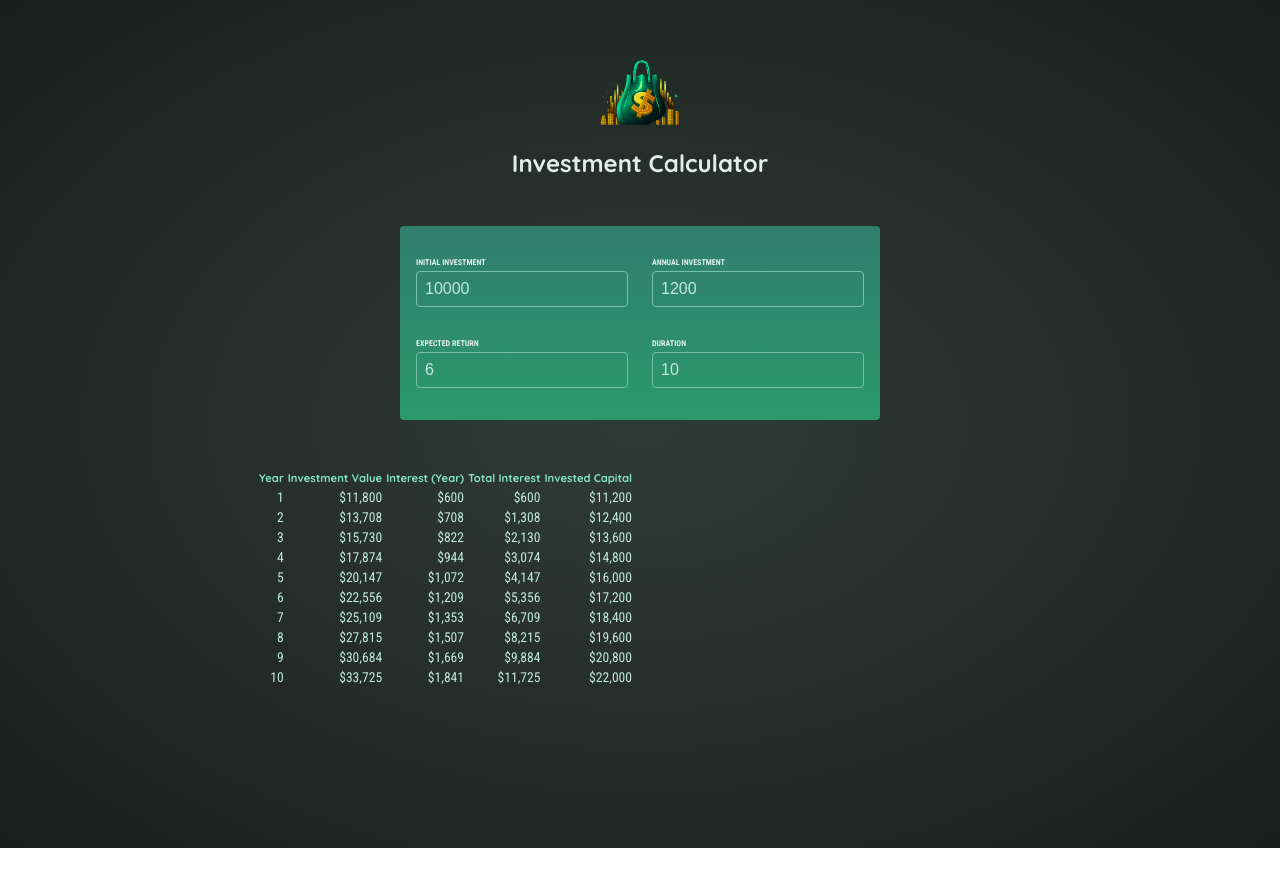
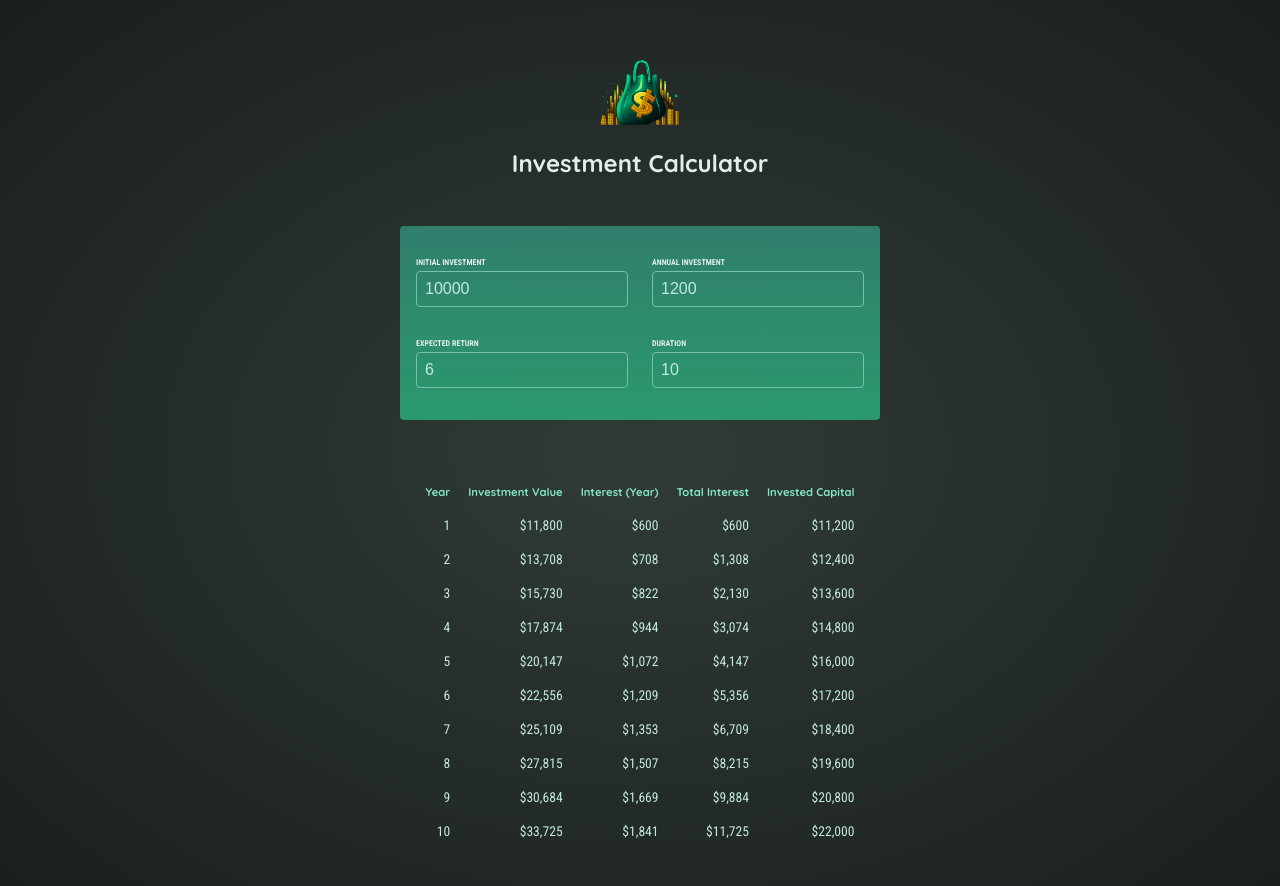
Before and after one commit to amberseas/react-investment-calc, a React (Vite) app: page / in a window 1280 px wide. Shown: the top 886 px of the page. Before the commit the page ends 848 px from the top, so only its background shows below. Built offline with nearby package versions, Linux system fonts and the light colour scheme.

Commit message:
feat: add warning message

```diff
--- a/src/App.jsx
+++ b/src/App.jsx
@@ -10,6 +10,8 @@ function App () {
     duration: 10,
   });
 
+  const isValid = userInput.duration >= 1;
+
   const handleUserInputChange = (name, value) => {
     setUserInput(prevParams => {
       return {...prevParams, [name]: +value};
@@ -18,8 +20,7 @@ function App () {
   return (
     <main>
       <UserInput userInput={userInput} onChange={handleUserInputChange} />
-      {userInput.duration !== null && userInput.duration <= 1 && <p>Duration must be greater than 1.</p>}
-      <ResultsTable investParams={userInput} />
+      {isValid ? <ResultsTable investParams={userInput} /> : <p className="center">Duration must be greater than 1 year.</p>}
     </main >
   );
 }
--- a/src/components/ResultsTable.jsx
+++ b/src/components/ResultsTable.jsx
@@ -7,8 +7,7 @@ export default function ResultsTable ({investParams}) {
     let totalInvestment = investParams.initialInvestment;
 
     return (
-        <section id="result">
-            <table>
+        <table id="result">
             <thead>
                 <tr>
                     <th>Year</th>
@@ -19,7 +18,7 @@ export default function ResultsTable ({investParams}) {
                 </tr>
             </thead>
             <tbody>
-                    {Object.values(investParams).every(val => val > 0) && annualData.map(data => {
+                {annualData.map(data => {
                     totalInterest += data.interest;
                     totalInvestment += investParams.annualInvestment;
                     return <Result key={data.year} year={data.year} value={data.valueEndOfYear} interest={data.interest} totalInterest={totalInterest} invested={totalInvestment} />;
@@ -27,6 +26,5 @@ export default function ResultsTable ({investParams}) {
 
             </tbody>
         </table>
-        </section>
     );
 }
```
Lines whose indentation alone changed are shown as unchanged.
